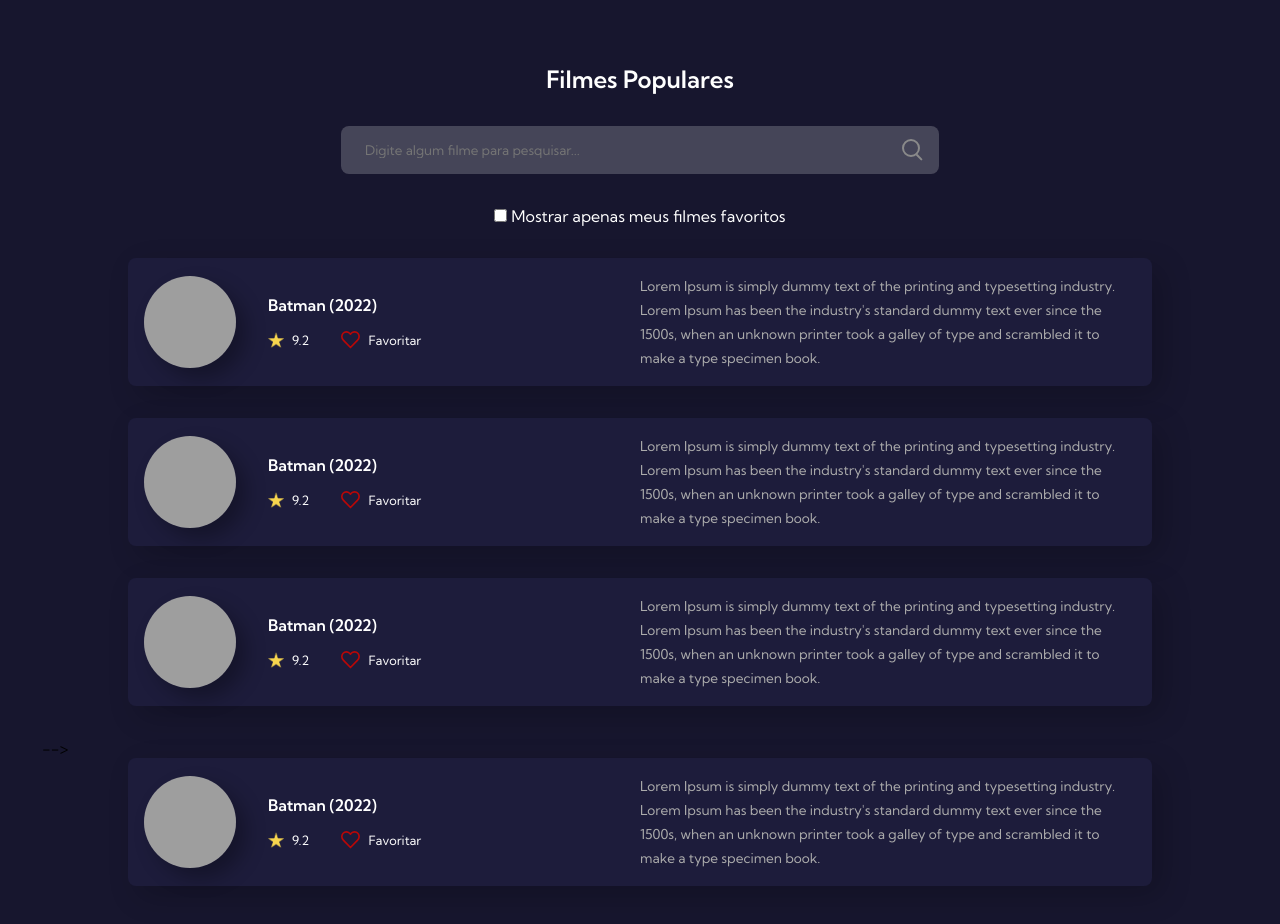
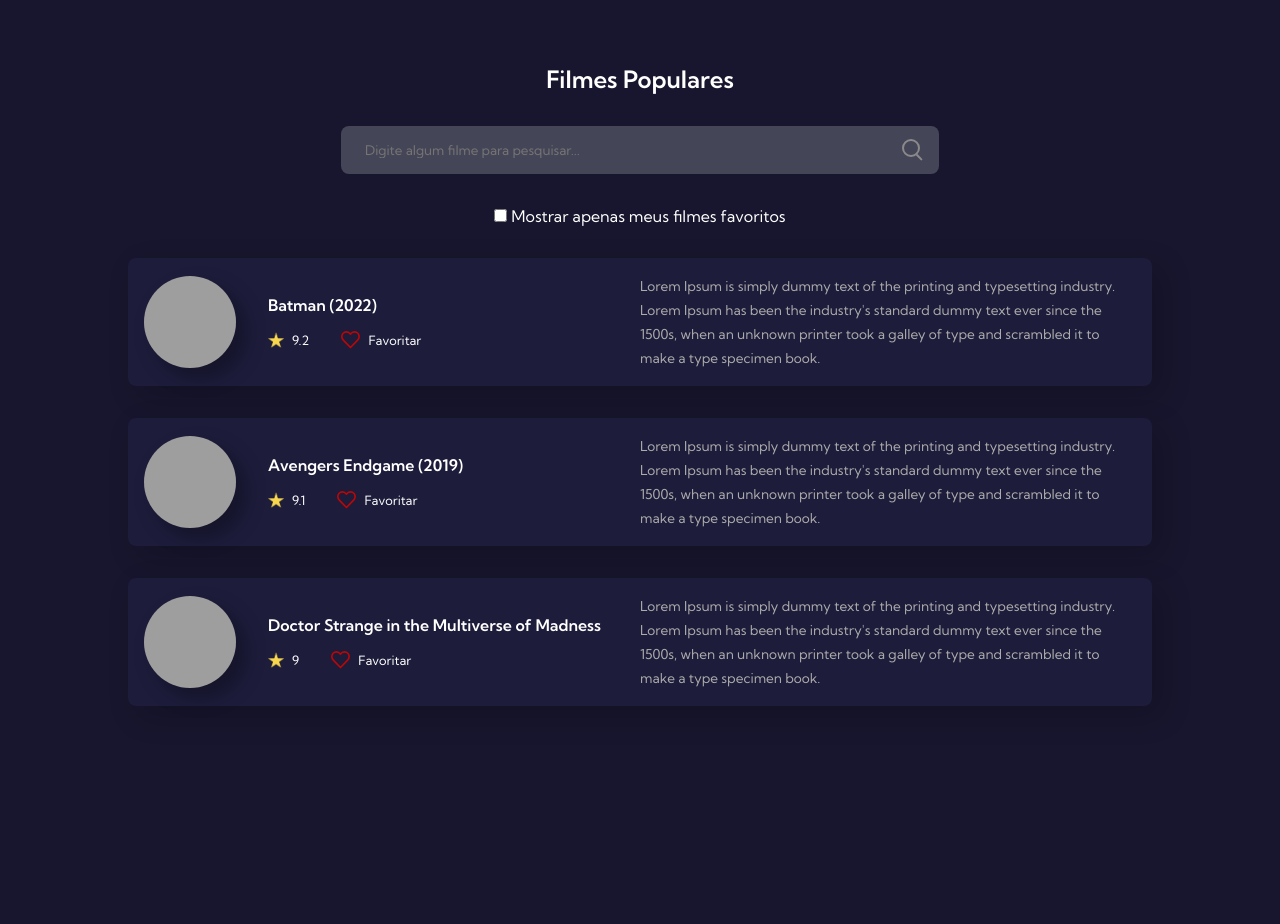
Before and after one commit to revertongustavo/ProcuraFilmes, a plain HTML site: page index.html in a window 1280 px wide. After the commit the page ends 800 px from the top, so only its background shows below. Drawn offline with Linux system fonts and the light colour scheme; grey boxes are pictures that could not be loaded.

Commit message:
rendering all movies

```diff
--- a/index.html
+++ b/index.html
@@ -23,7 +23,7 @@
       <label for="onlyFavorites">Mostrar apenas meus filmes favoritos</label>
     </div>
     <div class="movies" id="movies">
-    <div class="movie">
+    <!-- <div class="movie">
       <div class="movie-informations">
         <div class="movie-image">
           <img src="https://img.elo7.com.br/product/original/3FBA809/big-poster-filme-batman-2022-90x60-cm-lo002-poster-batman.jpg" alt="Batman (2022)"/>
--- a/main.js
+++ b/main.js
@@ -1,3 +1,5 @@
+
+function renderMovie(movie) {
     const movieElement = document.createElement('div')
     movieElement.classList.add('movie')
     // document.getElementById("movies").appendChild(movieElement)
@@ -13,7 +15,7 @@ movieImage.classList.add('movie-image')
     movieInformation.appendChild(movieImage)
 
     const imgMovie = document.createElement('img')
-imgMovie.src = "https://img.elo7.com.br/product/original/3FBA809/big-poster-filme-batman-2022-90x60-cm-lo002-poster-batman.jpg"
+    imgMovie.src = movie.image
     imgMovie.alt = "Batman (2022)"
     movieImage.appendChild(imgMovie)
 
@@ -22,7 +24,7 @@ movieText.classList.add('movie-text')
     movieInformation.appendChild(movieText)
 
     const movieTitle = document.createElement('h4')
-movieTitle.textContent = "Batman (2022)"
+    movieTitle.textContent = movie.title
     movieText.appendChild(movieTitle)
 
     const movieRat = document.createElement('div')
@@ -39,7 +41,7 @@ imgStar.alt = "Star Icon"
     rating.appendChild(imgStar)
 
     const notaSpan = document.createElement('span')
-notaSpan.textContent = "9.2"
+    notaSpan.textContent = movie.rating
     rating.appendChild(notaSpan)
 
     const movieFav = document.createElement('div')
@@ -60,45 +62,35 @@ movieDescription.classList.add('movie-description')
     movieElement.appendChild(movieDescription)
 
     const desSpan = document.createElement('span')
-desSpan.textContent = "Lorem Ipsum is simply dummy text of the printing and typesetting industry. Lorem Ipsum has been the industry's standard dummy text ever since the 1500s, when an unknown printer took a galley of type and scrambled it to make a type specimen book."
+    desSpan.textContent = movie.description
     movieDescription.appendChild(desSpan)
+}
 
+const moviesObj = [
+  {
+    image: 'https://img.elo7.com.br/product/original/3FBA809/big-poster-filme-batman-2022-90x60-cm-lo002-poster-batman.jpg',
+    title: 'Batman (2022)',
+    rating: 9.2,
+    year: 2022,
+    description: "Lorem Ipsum is simply dummy text of the printing and typesetting industry. Lorem Ipsum has been the industry's standard dummy text ever since the 1500s, when an unknown printer took a galley of type and scrambled it to make a type specimen book.",
+    isFavorited: true,
+  },
+  {
+    image: 'https://upload.wikimedia.org/wikipedia/pt/thumb/9/9b/Avengers_Endgame.jpg/250px-Avengers_Endgame.jpg',
+    title: 'Avengers Endgame (2019) ',
+    rating: 9.1,
+    year: 2019,
+    description: "Lorem Ipsum is simply dummy text of the printing and typesetting industry. Lorem Ipsum has been the industry's standard dummy text ever since the 1500s, when an unknown printer took a galley of type and scrambled it to make a type specimen book.",
+    isFavorited: false,
+  },
+  {
+    image: 'https://upload.wikimedia.org/wikipedia/en/1/17/Doctor_Strange_in_the_Multiverse_of_Madness_poster.jpg',
+    title: 'Doctor Strange in the Multiverse of Madness',
+    rating: 9.0,
+    year: 2022,
+    description: "Lorem Ipsum is simply dummy text of the printing and typesetting industry. Lorem Ipsum has been the industry's standard dummy text ever since the 1500s, when an unknown printer took a galley of type and scrambled it to make a type specimen book.",
+    isFavorited: false
+  }
+]
 
-
-
-// function renderMovie(movie) {
-//     const movieElement = document.createElement('div')
-
-//     movieElement.classList.add('movie')
-
-//     document.body.appendChild(movieElement)
-// }
-
-// const movies = [
-//   {
-//     image: 'https://img.elo7.com.br/product/original/3FBA809/big-poster-filme-batman-2022-90x60-cm-lo002-poster-batman.jpg',
-//     title: 'Batman',
-//     rating: 9.2,
-//     year: 2022,
-//     description: “Descrição do filme…”,
-//     isFavorited: true,
-//   }
-//   {
-//     image: 'https://upload.wikimedia.org/wikipedia/pt/thumb/9/9b/Avengers_Endgame.jpg/250px-Avengers_Endgame.jpg',
-//     title: 'Avengers',
-//     rating: 9.2,
-//     year: 2019,
-//     description: “Descrição do filme…”,
-//     isFavorited: false
-//   }
-//   {
-//     image: 'https://upload.wikimedia.org/wikipedia/en/1/17/Doctor_Strange_in_the_Multiverse_of_Madness_poster.jpg',
-//     title: 'Doctor Strange',
-//     rating: 9.2,
-//     year: 2022,
-//     description: “Descrição do filme…”,
-//     isFavorited: false
-//   }
-// ]
-
-// movies.forEach(movie => renderMovie(movie))
+moviesObj.forEach(movie => renderMovie(movie))
```
Lines whose indentation alone changed are shown as unchanged.
